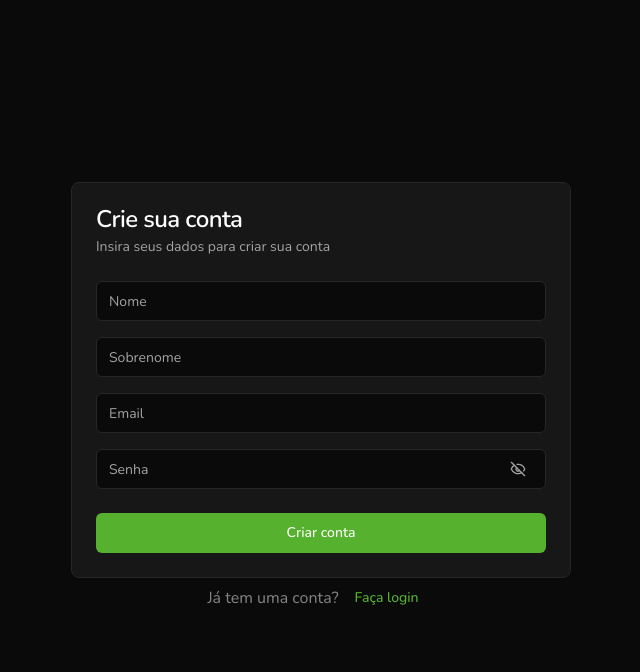
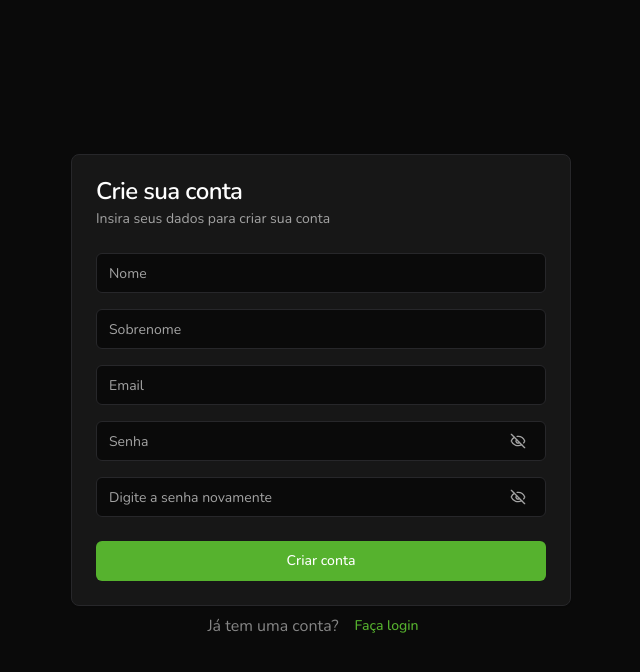
Before and after one commit to caiob77/Fintrack, a React (Vite) app: page /signup in a window 1280 px wide. Shown: the top 672 px of the page, without its empty margins (319-959 px from the left). Built offline with nearby package versions, Linux system fonts and the light colour scheme.

Commit message:
feat: create reusable PasswordInput component and integrate it into signup page

```diff
--- /dev/null
+++ b/src/components/ui/password-input.jsx
@@ -0,0 +1,21 @@
+import { Input } from '@/components/ui/input'
+import { Button } from '@/components/ui/button'
+import { EyeIcon, EyeOffIcon } from 'lucide-react'
+import { useState } from 'react'
+
+
+const PasswordInput = ({ placeholder }) => {
+    const [passwordVisible, setPasswordVisible] = useState(false)
+    return (
+        <div className="relative">
+            <Input type={passwordVisible ? "text" : "password"} placeholder={placeholder} />
+            <Button variant="ghost" size="icon"
+                    className="absolute right-2 top-1/2 transform -translate-y-1/2"
+                    onClick={() => setPasswordVisible(!passwordVisible)}>
+                {passwordVisible ? <EyeIcon className="text-muted-foreground" /> : <EyeOffIcon className="text-muted-foreground" />}
+            </Button>
+        </div>
+    )
+}
+
+export default PasswordInput
--- a/src/pages/signup.jsx
+++ b/src/pages/signup.jsx
@@ -3,10 +3,9 @@ import { Link } from 'react-router-dom'
 import { Card, CardHeader, CardTitle, CardDescription, CardContent, CardFooter } from '@/components/ui/card'
 import { Input } from '@/components/ui/input'
 import { Button } from '@/components/ui/button'
-import { EyeIcon, EyeOffIcon } from 'lucide-react'
+import PasswordInput from '@/components/ui/password-input'
 
 const SignupPage = () => {
-    const [passwordVisible, setPasswordVisible] = useState(false)
     return (
         <div className="flex flex-col justify-center items-center h-screen w-full">
             <Card className="w-[500px]">
@@ -18,15 +17,8 @@ const SignupPage = () => {
                     <Input type="text" placeholder="Nome" />
                     <Input type="text" placeholder="Sobrenome" />
                     <Input type="email" placeholder="Email" />
-                    <div className="relative">
-                    <Input type={passwordVisible ? "text" : "password"} placeholder="Senha" />
-                    <Button variant="ghost" size="icon"
-                            className="absolute right-2 top-1/2 transform -translate-y-1/2"
-                            onClick={() => setPasswordVisible(!passwordVisible)}
-                            >
-                        {passwordVisible ? <EyeIcon className="text-muted-foreground" /> : <EyeOffIcon className="text-muted-foreground" />}
-                    </Button>
-                    </div>
+                    <PasswordInput placeholder="Senha" />
+                    <PasswordInput placeholder="Digite a senha novamente" />
                 </CardContent>
                 <CardFooter>
                     <Button className="w-full">Criar conta</Button>
```
